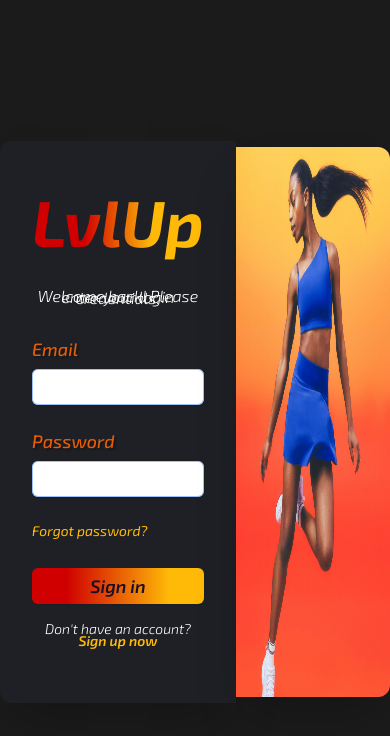
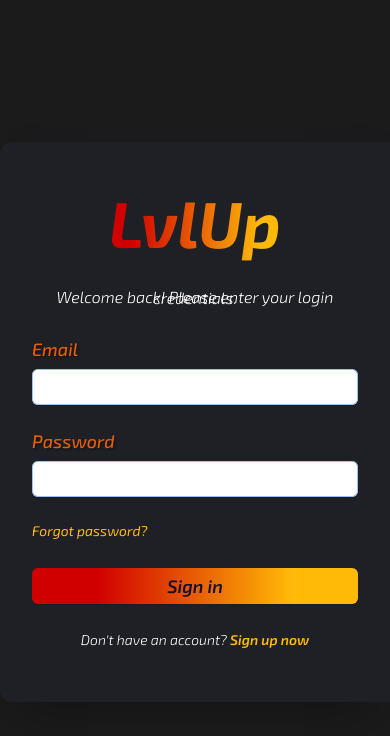
Before and after one commit to Mago223/LvlUp, a React (Vite) app in the folder client/: page /login in a window 390 px wide. Shown: the top 736 px of the page. Built offline with nearby package versions, Linux system fonts and the light colour scheme.

Commit message:
made picture hidden when screen is small

```diff
--- a/client/src/features/auth/pages/Login.jsx
+++ b/client/src/features/auth/pages/Login.jsx
@@ -5,7 +5,10 @@ function Login() {
   return (
     <div className="login">
       <body className="flex justify-center items-center min-h-screen">
-        <div className="bg-[#1F2025] text-[#181028] p-8 space-y-6 shadow-2xl rounded-xl rounded-r-none max-w-full">
+        <div
+          className="bg-[#1F2025] text-[#181028] p-8 space-y-6 shadow-2xl rounded-xl rounded-r-none max-w-full"
+          id="loginBody"
+        >
           <h1 id="logTitle"> LvlUp </h1> {/* logo */}
           <p>Welcome back! Please enter your login credentials.</p>{" "}
           {/* Instructions */}
@@ -89,7 +92,7 @@ function Login() {
         <div>
           <img
             id="pic"
-            className="rounded-xl rounded-l-none shadow-2xl max-w-full"
+            className="rounded-xl rounded-l-none shadow-2xl max-w-full hidden md:block"
             src={loginPic}
           />{" "}
           {/**Picture */}
```
